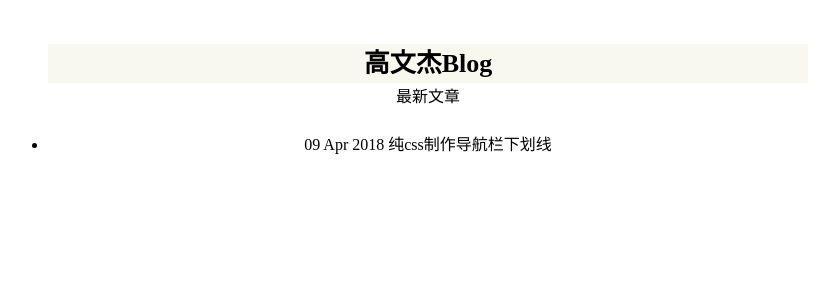
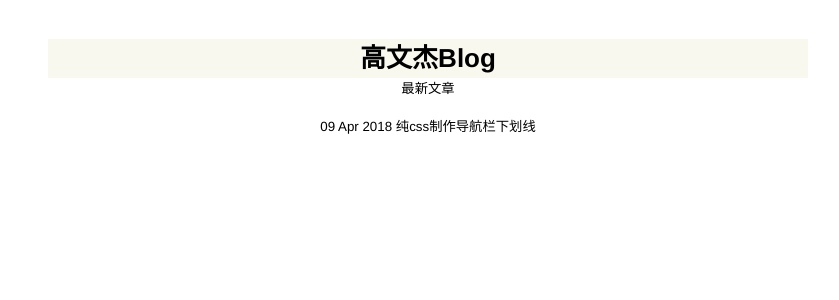
Before and after one commit to brucegwj/jekyll_demo, a Jekyll site: the page built from index.html, in a window 1280 px wide. Shown: the top 300 px of the page, without its empty margins (212-1051 px from the left). Built offline with Jekyll 4.4.1, drawn with Linux system fonts in a browser that asks for light colours.

Commit message:
home style

```diff
--- a/static/css/index.css
+++ b/static/css/index.css
@@ -22,9 +22,22 @@ a{text-decoration: none;color: #000;}
 .nav li:active {background: #000;color: #fff;}
 h2 {
 	text-align: center;
-	    font-size: 26px;
-    font-weight: bold;
-    line-height: 1.5em;
-    margin-top: 20px;
-        background-color: rgb(248, 248, 238);
+	font-size: 26px;
+	font-weight: bold;
+	line-height: 1.5em;
+	margin-top: 20px;
+	background-color: rgb(248, 248, 238);
 }
+li {
+	list-style-type: none;
+}
+html, body {
+  height: 100%;
+}
+
+body {
+  background-color: white;
+  font: 13.34px helvetica, arial, clean, sans-serif;
+  *font-size: small;
+  text-align: center;
+}
```
Also changed, not shown: _posts/2018-04-10.html (renamed from _posts/2018-04-10.md, +5 -2 lines).
